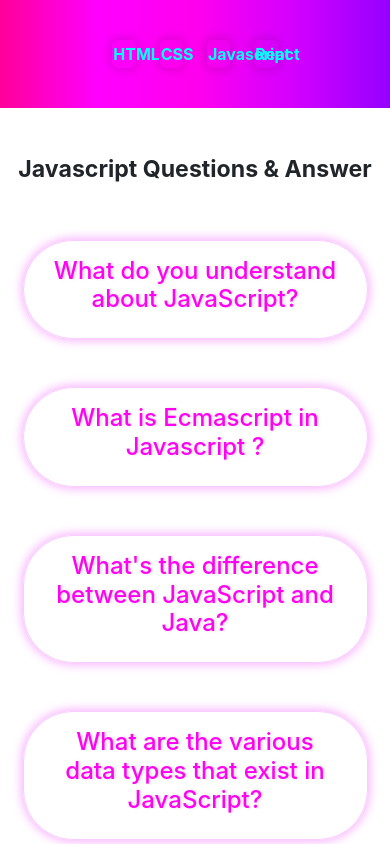
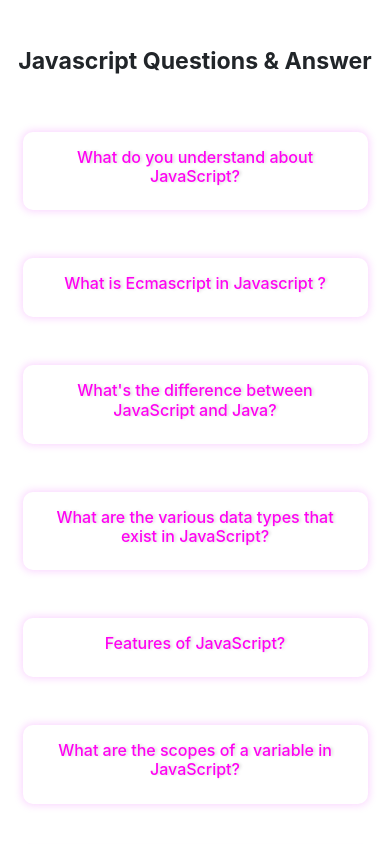
Before and after one commit to Kom22910/Interview-prep-app, a React (Create React App) app: page /js in a window 390 px wide. Shown: the top 844 px of the page. Built offline with nearby package versions, Linux system fonts and the light colour scheme.

Commit message:
2nd commit

```diff
--- a/src/App.css
+++ b/src/App.css
@@ -1,16 +1,10 @@
-body{
-  overflow-x: hidden;
-
-}
-
-
 .NavbarPage {
   background: linear-gradient(to right, rgb(255, 0, 153), rgb(255, 0, 255), rgb(255, 0, 238), rgb(212, 0, 255), rgb(149, 0, 255));
   box-shadow: 0px 0px 20px 1px rgb(255, 0, 200, 0.8);
 
 
 
-  .btn{
+  .btn {
     background-color: rgba(0, 0, 0, 0.01);
     color: aqua;
     box-shadow: 0px 0px 10px 3px rgba(0, 0, 0, 0.108);
@@ -20,8 +14,8 @@ body{
 
 .subject {
 
+  overflow-x: hidden;
   background-color: rgba(255, 192, 203, 0.048);
-  height: 100vh;
 
   .head1 {
     background: linear-gradient(to right, rgb(255, 0, 153), rgb(255, 0, 255), rgb(255, 0, 238), rgb(212, 0, 255), rgb(149, 0, 255));
@@ -96,3 +90,114 @@ body{
     }
   }
 }
+
+
+
+
+@media screen and (max-width : 430px) and (min-width : 350px) {
+
+  /* subject sefvtion  */
+  .subject {
+    background-color: white !important;
+    overflow: hidden;
+    background-color: rgba(255, 192, 203, 0.048);
+
+    .head1 {
+      background: linear-gradient(to right, rgb(255, 0, 153), rgb(255, 0, 255), rgb(255, 0, 238), rgb(212, 0, 255), rgb(149, 0, 255));
+      box-shadow: 0px 0px 2px 1px rgb(255, 0, 200, 0.8);
+      color: rgb(146, 255, 255);
+      font-size: 18px;
+      text-shadow: 0px 1px 2px rgba(0, 0, 0, 0.47);
+    }
+
+
+    .box-container {
+      .row {
+        justify-content: space-around;
+      }
+
+      .box {
+        height: 18vh;
+        display: flex;
+        justify-content: center;
+        align-items: center;
+        border-radius: 10px;
+        background-color: rgb(255, 255, 255);
+        box-shadow: 0px 0px 4px 1px rgba(255, 1, 141, 0.211);
+        cursor: pointer;
+        transition: all 0.3s ease-in-out;
+        font-family: 'Franklin Gothic Medium', 'Arial Narrow', Arial, sans-serif;
+
+        h1 {
+          font-size: 16px;
+        }
+      }
+
+      .box:hover {
+        background: linear-gradient(to right, rgba(254, 0, 114, 0.76), rgba(254, 0, 165, 0.76), rgba(254, 0, 220, 0.76), rgba(203, 0, 254, 0.76));
+        box-shadow: 0px 0px 6px 1px rgba(217, 1, 255, 0.7);
+        color: aqua;
+        scale: 1.04;
+      }
+
+    }
+
+  }
+
+
+
+  /* navbar  */
+  .NavbarPage {
+    background: linear-gradient(to right, rgb(255, 0, 153), rgb(255, 0, 255), rgb(255, 0, 238), rgb(212, 0, 255), rgb(149, 0, 255));
+    box-shadow: 0px 0px 20px 1px rgb(255, 0, 200, 0.8);
+
+
+
+    .btn {
+      background-color: rgba(0, 0, 0, 0.01);
+      color: aqua;
+      box-shadow: 0px 0px 10px 3px rgba(0, 0, 0, 0.108);
+      padding: 4% 0%;
+      font-size: 14px;
+      font-weight: 400;
+    }
+  }
+
+
+  /*  html page  */
+  .html {
+
+    overflow-x: hidden;
+    background-color: white;
+
+    .card1 {
+      cursor: pointer;
+      border-radius: 10px;
+      border: none;
+      box-shadow: 0px 0px 8px 1px rgba(230, 1, 255, 0.18);
+
+
+
+      h4 {
+        font-size: 16px;
+        font-weight: 500;
+        color: rgb(255, 2, 242);
+        text-shadow: 2px 0px 3px rgba(0, 0, 0, 0.136);
+      }
+
+      ul {
+        margin-top: 2%;
+        color: rgb(255, 1, 153);
+        text-shadow: 1px 0px 1px rgba(0, 0, 0, 0.096);
+
+        font-size: 12px;
+        font-weight: 500;
+
+        li {
+          line-height: 1.5;
+          margin-bottom: 4%;
+        }
+      }
+    }
+  }
+}
--- a/src/CssPage.jsx
+++ b/src/CssPage.jsx
@@ -506,7 +506,7 @@ const CssPage = () => {
   return (
     <StrictMode>
 
-      <Navbar />
+      {/* <Navbar /> */}
 
 
 
--- a/src/Html.jsx
+++ b/src/Html.jsx
@@ -365,14 +365,14 @@ const Html = () => {
     return (
         <StrictMode>
 
-            <Navbar/>
+            {/* <Navbar/> */}
 
-            <div className="container-fluid p-0 html pt-5">
+            <div className="container-fluid p-0 html pt-sm-5 pt-3">
                 <h3 className='text-center fw-bold' >HTML Questions & Answer</h3>
 
                 <div className="row">
 
-                    <div className="col-10 m-auto mt-5">
+                    <div className="col-10 m-auto mt-sm-5 mt-4">
                         <div className="row">
 
                             {/* first card */}
@@ -388,7 +388,7 @@ const Html = () => {
 
                                                 {
                                                     active === val.id &&
-                                                    <ul className='col-10 m-auto py-3 pb-5'>
+                                                    <ul className='col-sm-10 col-12 m-auto py-3 pb-sm-5'>
                                                         {
                                                             val.answer.map((v, index) => {
                                                                 return (
--- a/src/Javascript.jsx
+++ b/src/Javascript.jsx
@@ -467,7 +467,7 @@ const Javascript = () => {
     return (
         <StrictMode>
 
-            <Navbar />
+            {/* <Navbar /> */}
 
             <div className="container-fluid p-0 html pt-5">
                 <h3 className='text-center fw-bold' >Javascript Questions & Answer</h3>
--- a/src/MongoDB.jsx
+++ b/src/MongoDB.jsx
@@ -277,7 +277,7 @@ const MongoDB = () => {
     return (
         <StrictMode>
 
-            <Navbar />
+            {/* <Navbar /> */}
 
             <div className="container-fluid p-0 html pt-5">
                 <h3 className='text-center fw-bold' >HTML Questions & Answer</h3>
--- a/src/Navbar.jsx
+++ b/src/Navbar.jsx
@@ -9,26 +9,26 @@ const Navbar = () => {
         <StrictMode>
 
             <div className="col-12 py-3 NavbarPage">
-                <div className="col-8 m-auto py-4">
+                <div className="col-sm-8 col-11 m-auto py-4">
                     <div className="row">
 
                         {/* first row */}
-                        <div className="col-2 ms-auto">
+                        <div className="col-sm-2 col-3 ms-auto">
                             <button className='btn  w-100 fw-bold'>HTML</button>
                         </div>
 
                         {/* second row */}
-                        <div className="col-2">
+                        <div className="col-sm-2 col-3">
                             <button className='btn  w-100 fw-bold'>CSS</button>
                         </div>
 
                         {/* third row */}
-                        <div className="col-2">
+                        <div className="col-sm-2 col-3">
                             <button className='btn w-100 fw-bold'>Javascript</button>
                         </div>
 
                         {/* fourth row */}
-                        <div className="col-2 me-auto">
+                        <div className="col-sm-2 col-3 me-auto">
                             <button className='btn w-100 fw-bold'>React</button>
                         </div>
 
--- a/src/Subject.jsx
+++ b/src/Subject.jsx
@@ -17,7 +17,7 @@ const Subject = () => {
 
                 <div className="row">
 
-                    <div className="col-8 m-auto py-5 px-4 mt-4 box-container">
+                    <div className="col-sm-8 col-12 m-auto py-sm-5 py-1 px-4 mt-4 box-container">
                         <div className="row">
 
                             {/* subject 1 */}
```
